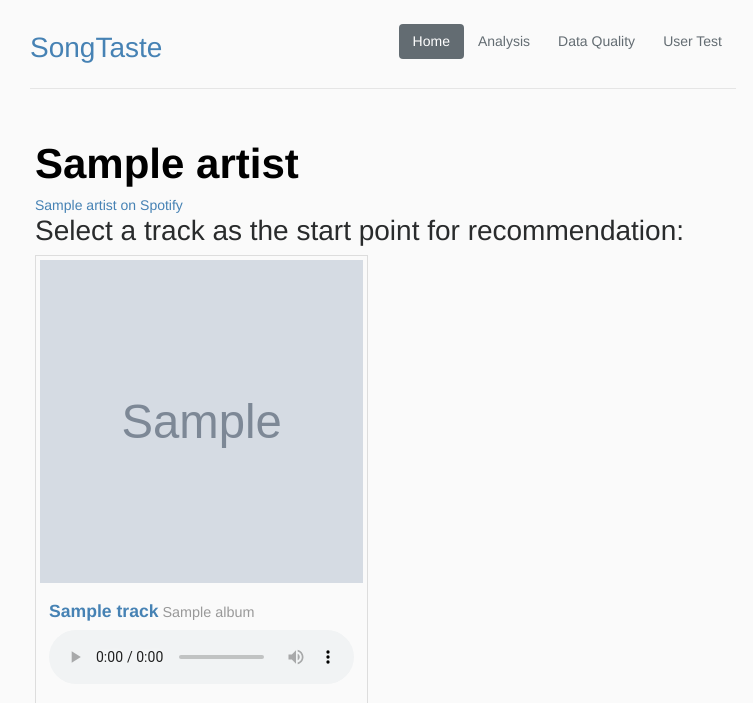
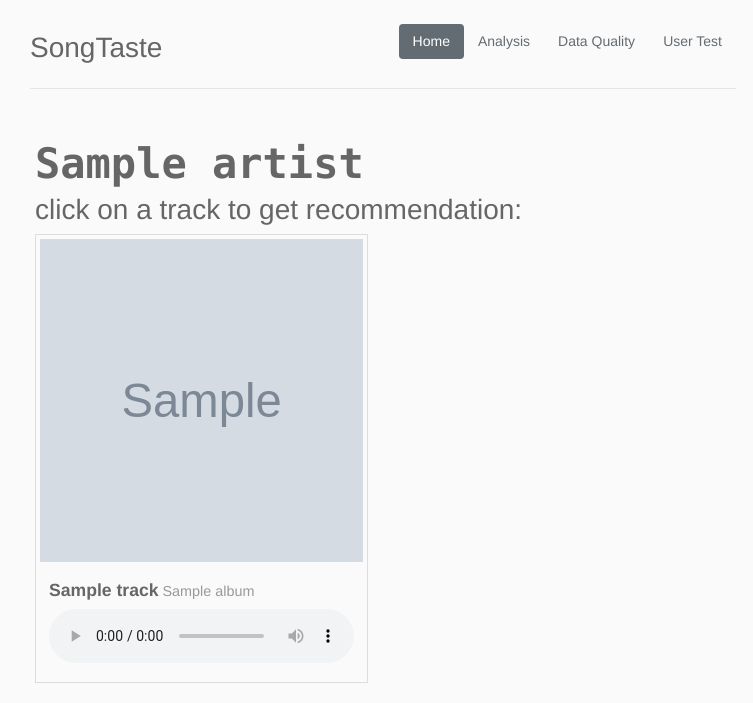
Before and after one commit to Botong/songtaste, a Flask app: template templates/artist.html in a window 1280 px wide. Shown: the top 703 px of the page, without its empty margins (257-1010 px from the left). Run offline with Flask 2, Linux system fonts and the light colour scheme; the template is opened without the code that fills it: most values are stand-ins (such as "Sample title", 1, 10 or a date in 2020); grey boxes marked "Sample" are stand-in pictures.

Commit message:
font color

```diff
--- a/css/mystyles.css
+++ b/css/mystyles.css
@@ -31,7 +31,14 @@ td.number{
 h1.page-title{
   font-size: 3.0em;
   font-weight: bold;
-  color: black;
+  color: #666;
+    font-family: Menlo, Monaco, Consolas, "Liberation Mono", "Courier New", monospace;
+}
+
+h3.page-title{
+  font-size: 2.0em;
+  color: #666;
+    /*font-family: Menlo, Monaco, Consolas, "Liberation Mono", "Courier New", monospace;*/
 }
 
 .track-info {
@@ -40,7 +47,6 @@ h1.page-title{
 
 .track-info .track-name:hover{
     color: #699;
-
 }
 
 .track-info a:hover {
--- a/css/style.css
+++ b/css/style.css
@@ -115,12 +115,12 @@ line {
 }
 
 a:link, a:visited {
-    color: steelblue;
+    color: #666;
     text-decoration: none;
 }
 
 a:hover {
-    color: #666;
+    color: #699;
 }
 
 .hint {
--- a/templates/artist.html
+++ b/templates/artist.html
@@ -1,43 +1,16 @@
 {% include 'partials/head.html' %}
-{#<div#}
-{#        style="position: relative; width: 100%; height: 300px;">#}
-{##}
-{#    <!-- ngIf: !hideCoverImageLandscape -->#}
-{#    <div#}
-{#         ng-style="{'background-image' : 'url({{ artist.images[0].url }})'}; width:100%;"#}
-{#         class="ng-scope"#}
-{#            style="background: no-repeat; background-image: url({{ artist.images[0].url }});">#}
-{##}
-{#        <div class="report tooltip_top tooltipstered" ng-class="{active: hoveredImg}"#}
-{#             ng-click="$root.showCoverImageReportPopup=true;$root.showReportCoverImageText1=true;$root.showReportCoverImageText2=false;"></div>#}
-{#        <a ng-class="{active: hoveredImg}" class="pin_btn tooltip_top tooltipstered"#}
-{#           href="http://www.pinterest.com/pin/create/button/?url=http://wikiwand.com/zh/%E9%BD%8A%E6%9F%8F%E6%9E%97%E9%A3%9B%E8%88%B9&amp;media=//upload.wikimedia.org/wikipedia/commons/thumb/b/ba/LZ7_passenger_zeppelin_mod.jpg/1280px-LZ7_passenger_zeppelin_mod.jpg&amp;description=From Wikiwand:%20齊柏林飛船"#}
-{#           target="_blank"></a>#}
-{#    </div><!-- end ngIf: !hideCoverImageLandscape -->#}
-{#</div>#}
 <section id="woz-content">
-    <!-- ngIf: !hideCoverImageLandscape -->
-    {#    <div class="cover-art-image cover-art-image-loaded cover-art shadow"#}
-    {#                                     style="background-image: url({{ artist.images[0].url }}); width: 100%; height: 600px">#}
-    {#                                </div>#}
     <div class="container" style="background: #fafafa; padding: 20px">
         <section class="sec">
             <h1 class="page-title">{{ artist.name }}</h1>
-            <a href="{{ artist.external_urls.spotify }}">
-                {{ artist.name }} on Spotify
-            </a>
+{#            <a href="{{ artist.external_urls.spotify }}">#}
+{#                {{ artist.name }} on Spotify#}
+{#            </a>#}
 
             {#          <div class="col-md-12">#}
             {% if tracks %}
                 <section class="sec tracks">
-                    <h3>Select a track as the start point for recommendation:</h3>
-                    {#                    <table class="table table-condensed tracks">#}
-                    {#                      <thead>#}
-                    {#                        <tr>#}
-                    {#                          <th>Track</th>#}
-                    {#                          <th>Popularity</th>#}
-                    {#                        </tr>#}
-                    {#                      </thead>#}
+                    <h3 class="page-title">click on a track to get recommendation:</h3>
                     <div class="row">
                         {% for t in tracks %}
                             <div class="col-md-6 col-sm-12">
```
